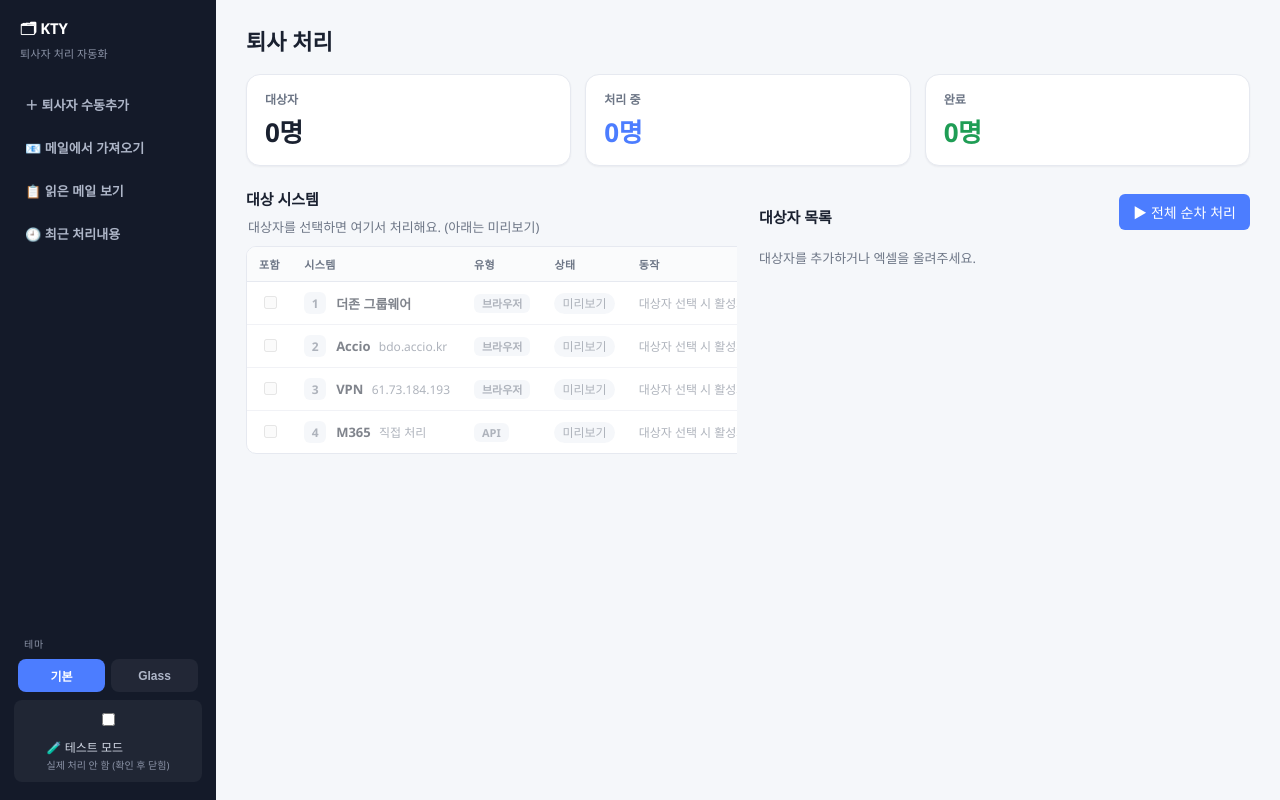
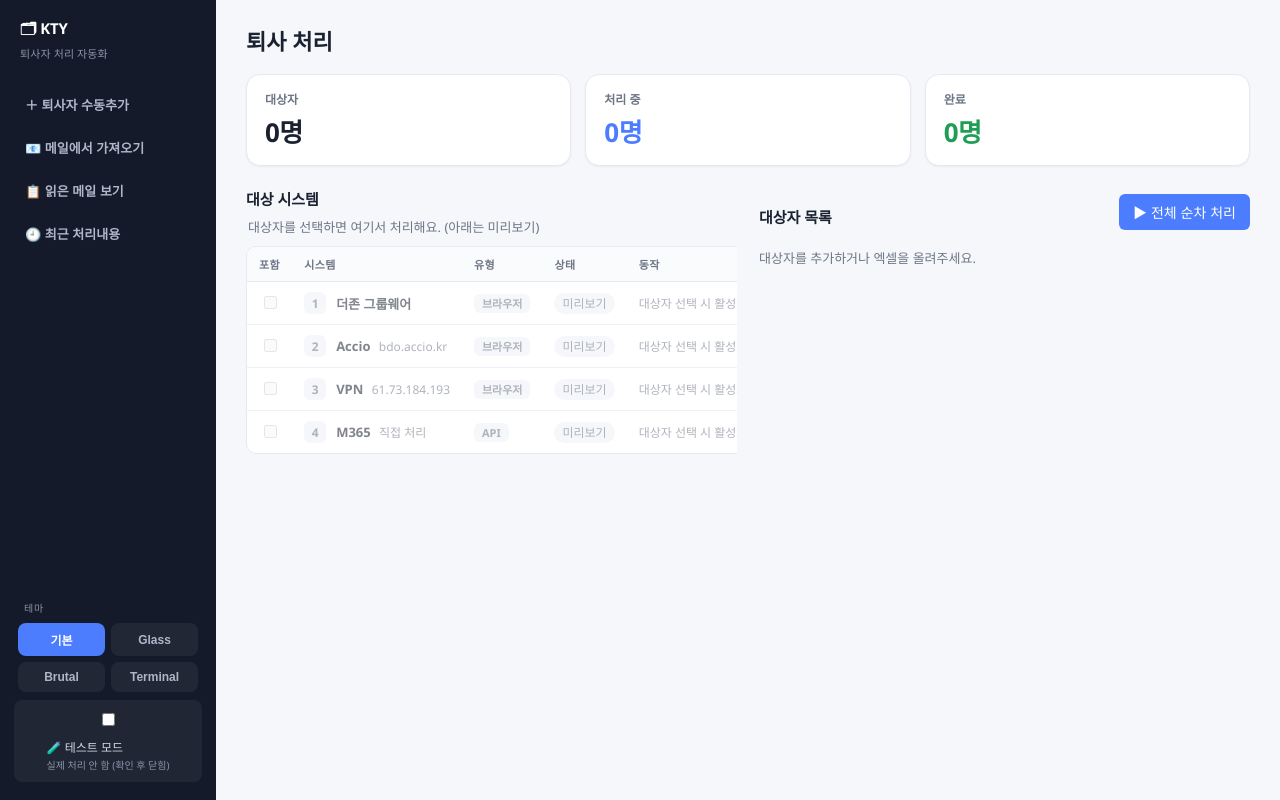
Before and after one commit to Jin-Gyu-19/KTY, a Flask app: page / in a window 1280 px wide. Run offline with Flask 3, Linux system fonts and the light colour scheme.

Commit message:
테마 스킨에 Brutal(예시7)·Terminal(예시8) 추가
- 테마 토글을 4종(기본/Glass/Brutal/Terminal)으로 확장, data-theme 기반 처리
- body.brutal: 굵은 검정 테두리 + 각진 오프셋 그림자 + 노랑 인덱스
- body.terminal: 다크 배경 + 고정폭 글꼴 + 시안 포인트(다크 뱃지/입력/필 대응)
- 레이아웃·아이콘 배치는 그대로, 색·질감만 교체

Co-Authored-By: Claude Opus 4.8 <noreply@anthropic.com>

```diff
--- a/static/app.js
+++ b/static/app.js
@@ -800,22 +800,24 @@ document.getElementById("testMode").onchange = (e) => {
   );
 };
 
-// ----- 테마(스킨) 전환: 기본 ↔ Glass/Aurora. 배치는 그대로, 색만 바뀜 -----
+// ----- 테마(스킨) 전환: 배치는 그대로, 색·질감만 바뀜 -----
+const THEMES = ["default", "aurora", "brutal", "terminal"];
 function applyTheme(name) {
-  const aurora = name === "aurora";
-  document.body.classList.toggle("aurora", aurora);
+  if (!THEMES.includes(name)) name = "default";
+  document.body.classList.remove("aurora", "brutal", "terminal");
+  if (name !== "default") document.body.classList.add(name);
   try {
-    localStorage.setItem("kty_theme", aurora ? "aurora" : "default");
+    localStorage.setItem("kty_theme", name);
   } catch (_) {
     /* 무시 */
   }
-  const d = document.getElementById("themeDefault");
-  const a = document.getElementById("themeAurora");
-  if (d) d.classList.toggle("on", !aurora);
-  if (a) a.classList.toggle("on", aurora);
+  document.querySelectorAll(".theme-opt").forEach((b) => {
+    b.classList.toggle("on", b.dataset.theme === name);
+  });
 }
-document.getElementById("themeDefault").onclick = () => applyTheme("default");
-document.getElementById("themeAurora").onclick = () => applyTheme("aurora");
+document.querySelectorAll(".theme-opt").forEach((b) => {
+  b.onclick = () => applyTheme(b.dataset.theme);
+});
 applyTheme(
   (() => {
     try {
--- a/static/style.css
+++ b/static/style.css
@@ -279,11 +279,11 @@ button { white-space: nowrap; }
 /* ===== 사이드바 테마 토글 ===== */
 .nav-theme { padding: 8px 4px 2px; }
 .nav-theme-lab { font-size: 10px; letter-spacing: .08em; text-transform: uppercase; color: #8b93a7; padding: 0 6px; }
-.theme-opts { display: flex; gap: 6px; margin-top: 6px; }
+.theme-opts { display: flex; flex-wrap: wrap; gap: 6px; margin-top: 6px; }
 .theme-opt {
-  flex: 1; background: rgba(255,255,255,.06); color: #aeb6c8;
+  flex: 1 1 40%; background: rgba(255,255,255,.06); color: #aeb6c8;
   border: 1px solid transparent; border-radius: 8px; padding: 7px 8px;
-  font-size: 12px; font-weight: 600; cursor: pointer;
+  font-size: 12px; font-weight: 600; cursor: pointer; white-space: nowrap;
 }
 .theme-opt:hover { color: #fff; }
 .theme-opt.on { background: var(--accent); color: #fff; }
--- a/templates/index.html
+++ b/templates/index.html
@@ -20,8 +20,10 @@
       <div class="nav-theme">
         <span class="nav-theme-lab">테마</span>
         <div class="theme-opts">
-          <button id="themeDefault" class="theme-opt on">기본</button>
-          <button id="themeAurora" class="theme-opt">Glass</button>
+          <button class="theme-opt on" data-theme="default">기본</button>
+          <button class="theme-opt" data-theme="aurora">Glass</button>
+          <button class="theme-opt" data-theme="brutal">Brutal</button>
+          <button class="theme-opt" data-theme="terminal">Terminal</button>
         </div>
       </div>
       <label class="nav-test">
```
Also changed, not shown: other parts of static/style.css (+60 -0 lines).
